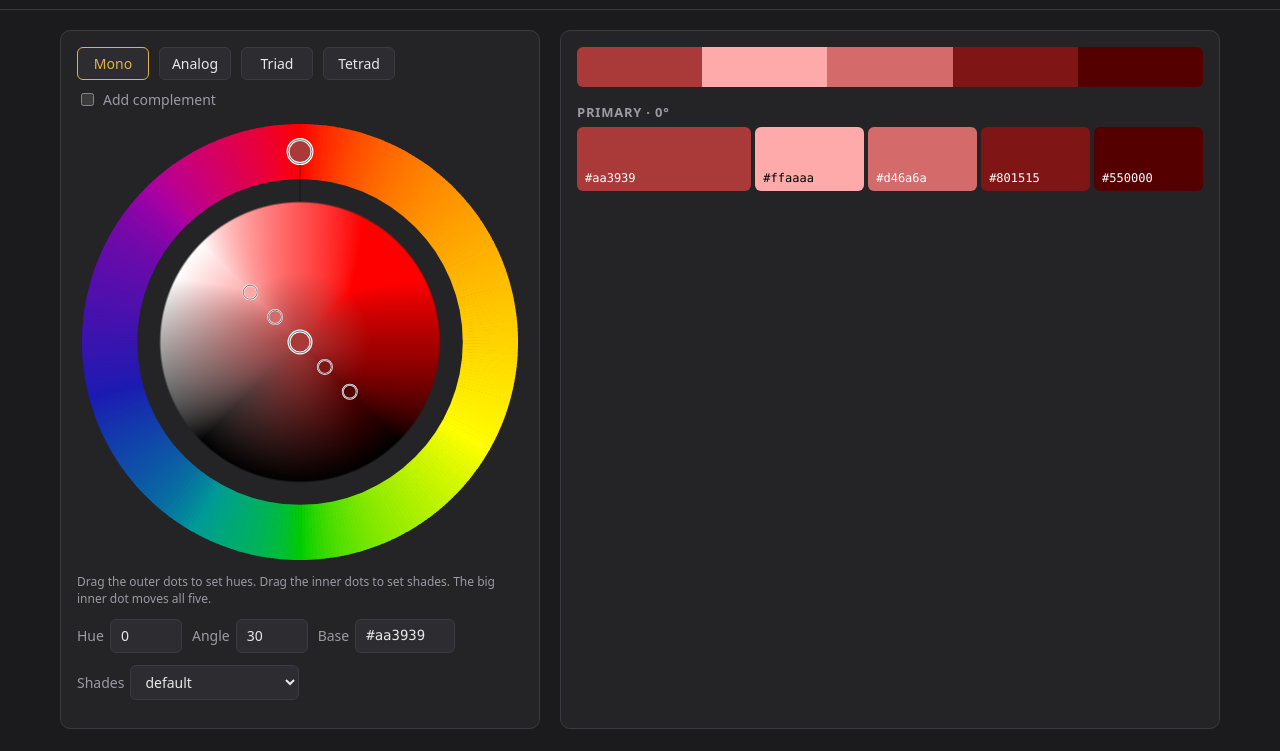
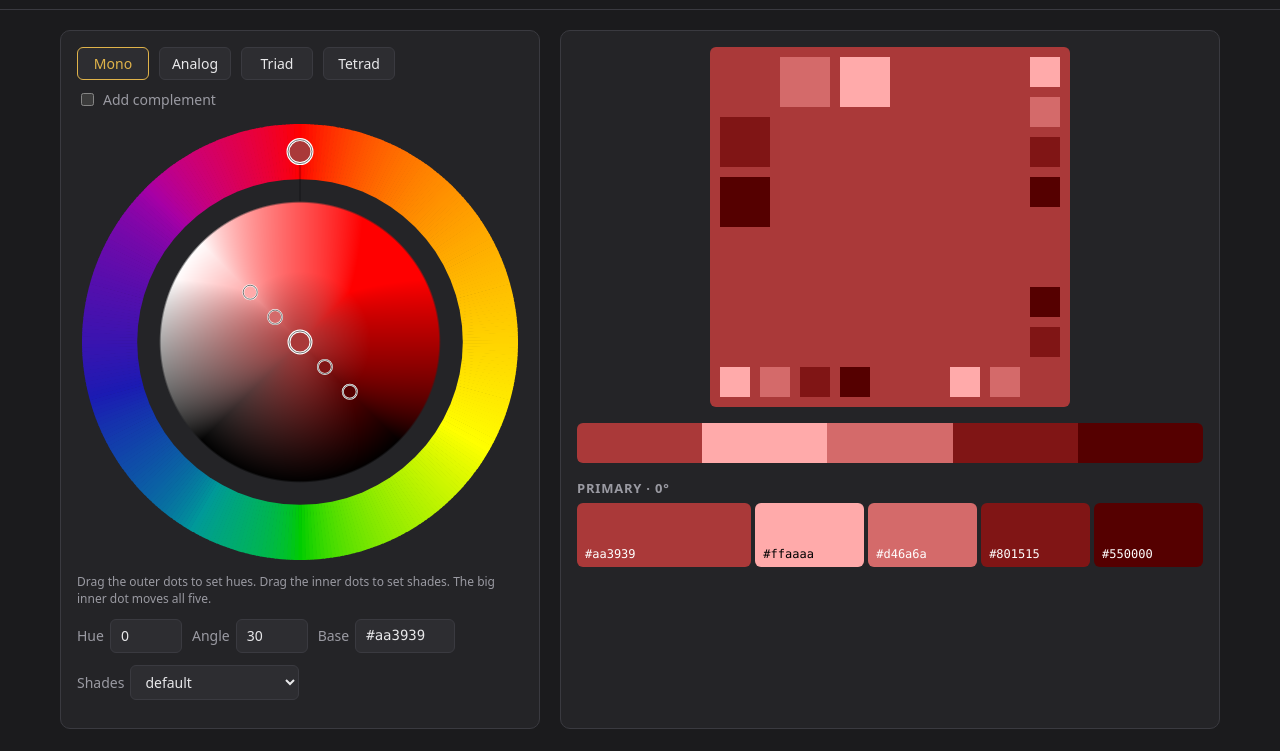
Before and after one commit to breeze4/color-picker, a website with bundled scripts: page index.html in a window 1280 px wide. Shown: the part 49-800 px from the top of the page. Built offline with nearby package versions, Linux system fonts and the light colour scheme.

Commit message:
Add the preview box that shows the scheme colors together
Copy the four-quadrant layout of the paletton.com preview: each hue's
main shade fills a quadrant and the other four shades sit inside as
small squares. Quadrants for hues that the scheme does not have show
the primary.

```diff
--- a/css/style.css
+++ b/css/style.css
@@ -134,6 +134,17 @@ main {
   opacity: 0.9;
 }
 
+.preview {
+  position: relative;
+  width: 100%;
+  max-width: 360px;
+  aspect-ratio: 1;
+  margin: 0 auto 16px;
+  border-radius: 6px;
+  overflow: hidden;
+}
+.preview div { position: absolute; }
+
 .strip { display: flex; height: 40px; border-radius: 6px; overflow: hidden; margin-bottom: 16px; }
 .strip div { flex: 1; }
 
--- a/index.html
+++ b/index.html
@@ -42,6 +42,7 @@
     </section>
 
     <section class="panel">
+      <div class="preview" id="preview"></div>
       <div class="strip" id="strip"></div>
       <div class="palette" id="palette"></div>
     </section>
--- a/js/app.js
+++ b/js/app.js
@@ -139,9 +139,42 @@ function drawWheel() {
   }
 }
 
+// ---------- preview box ----------
+// Layout copied from Paletton's preview: a 360 unit square with four
+// quadrants. Each quadrant is one hue's main shade with the other four
+// shades as small squares. Numbers are in 360ths of the box.
+const PREVIEW = [
+  { id: 'pri', box: [0, 0, 216, 216], vars: [[130, 10, 50], [70, 10, 50], [10, 70, 50], [10, 130, 50]] },
+  { id: 'sec1', box: [216, 0, 144, 216], vars: [[104, 10, 30], [104, 50, 30], [104, 90, 30], [104, 130, 30]] },
+  { id: 'sec2', box: [0, 216, 216, 144], vars: [[10, 104, 30], [50, 104, 30], [90, 104, 30], [130, 104, 30]] },
+  { id: 'compl', box: [216, 216, 144, 144], vars: [[24, 104, 30], [64, 104, 30], [104, 64, 30], [104, 24, 30]] },
+];
+
+function renderPreview(colors) {
+  const byId = Object.fromEntries(colors.map((c) => [c.id, c]));
+  const pct = (n) => `${(n / 360) * 100}%`;
+  const el = $('preview');
+  el.innerHTML = '';
+  for (const q of PREVIEW) {
+    const c = byId[q.id] ?? byId.pri;
+    const [x, y, w, h] = q.box;
+    const box = document.createElement('div');
+    box.style.cssText = `left:${pct(x)};top:${pct(y)};width:${pct(w)};height:${pct(h)};background:${c.shades[0].hex}`;
+    box.title = c.label;
+    q.vars.forEach(([vx, vy, vs], i) => {
+      const v = document.createElement('div');
+      v.style.cssText = `left:${(vx / w) * 100}%;top:${(vy / h) * 100}%;width:${(vs / w) * 100}%;height:${(vs / h) * 100}%;background:${c.shades[i + 1].hex}`;
+      v.title = `${c.label} ${i + 1}`;
+      box.appendChild(v);
+    });
+    el.appendChild(box);
+  }
+}
+
 // ---------- palette panel ----------
 function renderPalette() {
   const colors = schemeColors(state);
+  renderPreview(colors);
   const strip = $('strip');
   strip.innerHTML = '';
   for (const c of colors) {
```
Also changed, not shown: docs/2026-09-10-01-spec.md (+11 -0 lines), README.md, pnpm-lock.yaml (added).
